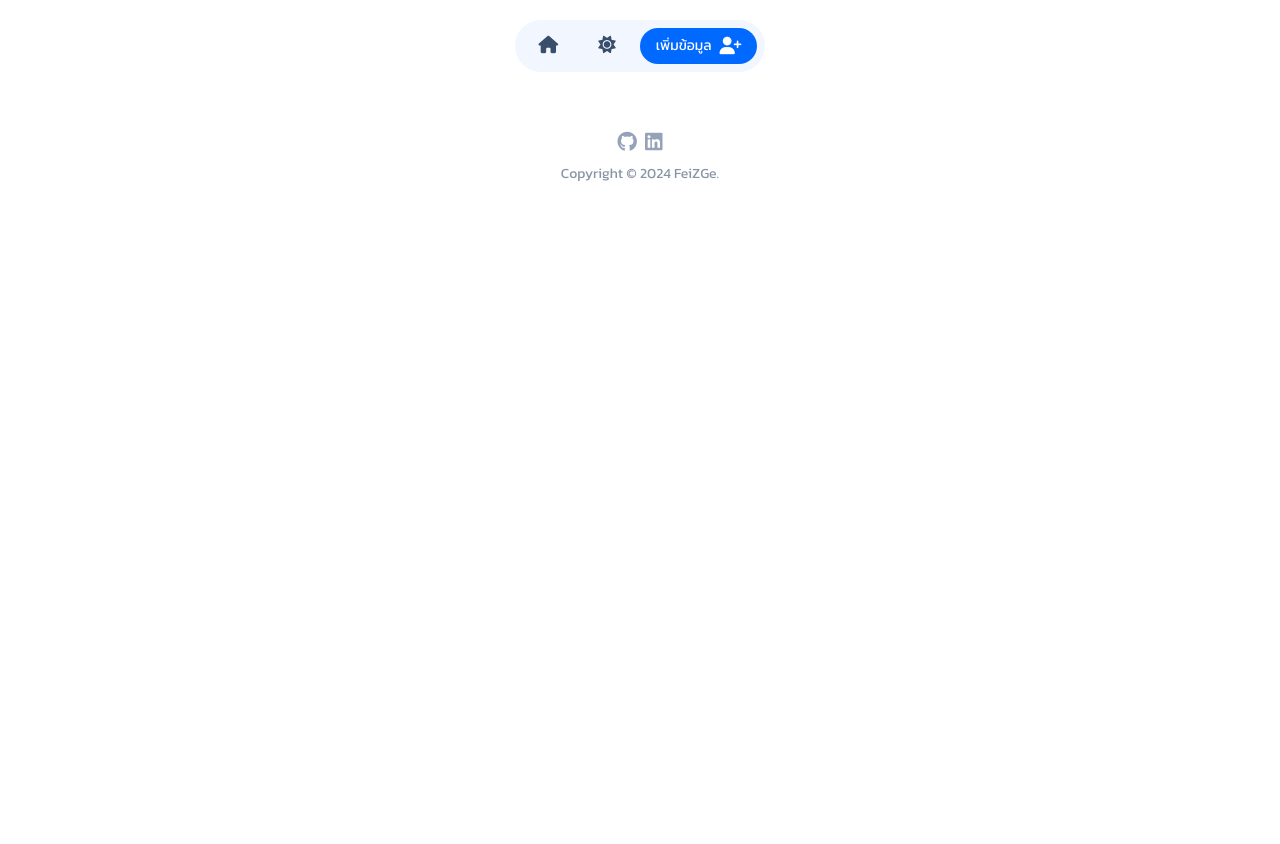
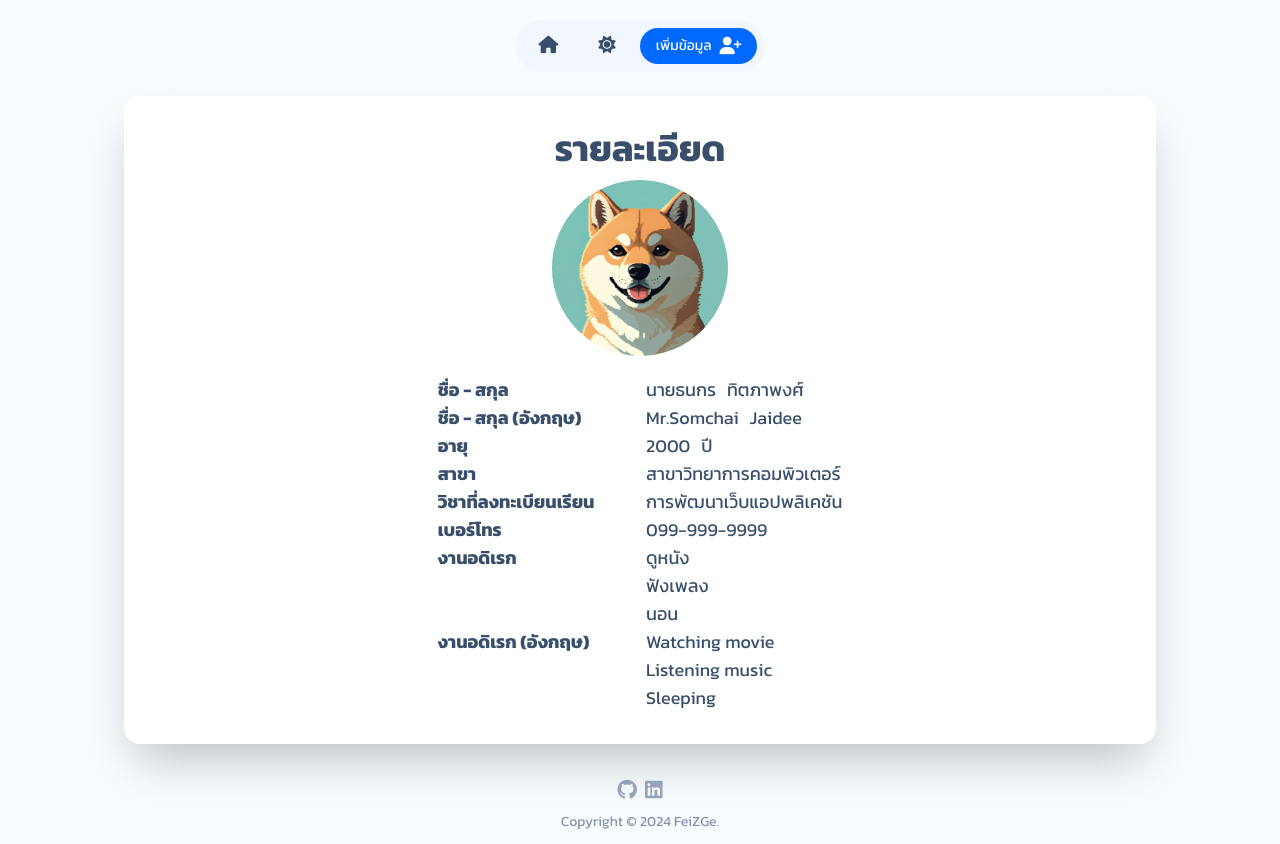
Before and after one commit to FeiZGe/PHP-CRUD-student, a PHP site: page /details.php in a window 1280 px wide. Before the commit the page ends 181 px from the top, so only its background shows below. Run offline with PHP 8.4, Linux system fonts and the light colour scheme; style sheets or scripts are compiled from the project's sources; some libraries are stand-ins or nearby versions.

Commit message:
paste deisgn

```diff
--- a/src/details.php
+++ b/src/details.php
@@ -18,10 +18,118 @@ require_once "../config/dbconnect.php";
     <link rel="stylesheet" href="https://cdnjs.cloudflare.com/ajax/libs/font-awesome/6.6.0/css/all.min.css">
 
 </head>
-<body>
+<body class="bg-sky-300/[.06]">
     <div>
         <?php include('./components/nav.php'); ?>
     </div>
+
+    <main class="container px-3 mx-auto">
+        <section class="card bg-base-100 shadow-2xl items-center py-8 px-12 sm:mx-28">
+
+            <h1 class="text-4xl font-bold mb-3">
+                รายละเอียด
+            </h1>
+
+            <!-- Avatar -->
+            <article class="avatar mb-5">
+                <div class="w-44 rounded-full hover:ring ring-secondary ring-offset-base-100 ring-offset-2 transition ease-in-out duration-300 hover:animate-spin">
+                    <img src="./assets/avatar/avatar2.jpeg" alt="avatar">
+                </div>
+            </article>
+
+            <!-- Information -->
+            <article class="grid grid-cols-2 gap-x-3 text-lg">
+
+                <!-- ชื่อไทย -->
+                <h2 class="font-bold">ชื่อ - สกุล</h2>
+                <div class="flex flex-row text-nowrap">
+                    <!-- คำนำหน้า -->
+                    <div>
+                        นาย
+                    </div>
+
+                    <!-- ชื่อ -->
+                    <div>
+                        ธนกร
+                    </div>
+                    <!-- เว้นวรรค -->
+                    <pre> </pre>
+
+                    <!-- นามสกุล -->
+                    <div>
+                        ทิตภาพงศ์
+                    </div>
+                </div>
+
+                <!-- ชื่ออังฤษ -->
+                <h2 class="font-bold">ชื่อ - สกุล (อังกฤษ)</h2>
+                <div class="flex flex-row text-nowrap">
+                    <!-- คำนำหน้า -->
+                    <div>
+                        Mr.
+                    </div>
+
+                    <!-- ชื่อ -->
+                    <div>
+                        Somchai
+                    </div>
+                    <!-- เว้นวรรค -->
+                    <pre> </pre>
+
+                    <!-- นามสกุล -->
+                    <div>
+                        Jaidee
+                    </div>
+                </div>
+
+                <!-- อายุ -->
+                <h2 class="font-bold">อายุ</h2>
+                <div class="flex flex-row text-nowrap">
+                    2000
+                    <pre> </pre>
+                    <p>ปี</p>
+                </div>
+
+                <!-- สาขา -->
+                <h2 class="font-bold">สาขา</h2>
+                <div class="text-pretty">
+                    สาขาวิทยาการคอมพิวเตอร์
+                </div>
+
+                <!-- วิชาที่ลงทะเบียนเรียน -->
+                <h2 class="font-bold">วิชาที่ลงทะเบียนเรียน</h2>
+                <div class="text-pretty">
+                    การพัฒนาเว็บแอปพลิเคชัน
+                </div>
+
+                <!-- เบอร์ -->
+                <h2 class="font-bold">เบอร์โทร</h2>
+                <div class="text-nowrap">
+                    099-999-9999
+                </div>
+
+                <!-- Hobby -->
+                <h2 class="font-bold">งานอดิเรก</h2>
+                <div class="flex flex-col">
+                    <ul>
+                        <li>ดูหนัง</li>
+                        <li>ฟังเพลง</li>
+                        <li>นอน</li>
+                    </ul>
+                </div>
+
+                <!-- Hobby ENG-->
+                <h2 class="font-bold">งานอดิเรก (อังกฤษ)</h2>
+                <div class="flex flex-col">
+                    <ul>
+                        <li>Watching movie</li>
+                        <li>Listening music</li>
+                        <li>Sleeping</li>
+                    </ul>
+                </div>
+            </article>
+        </section>
+    </main>
 
     <div>
         <?php include('./components/footer.php'); ?>
```
